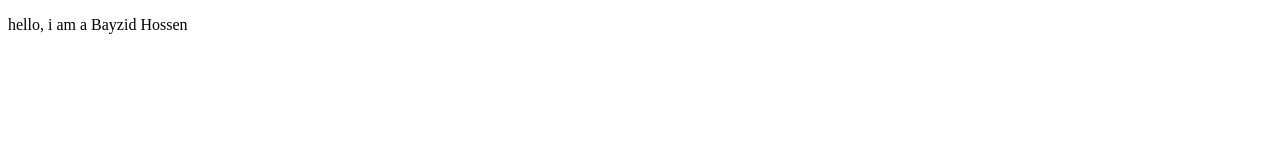
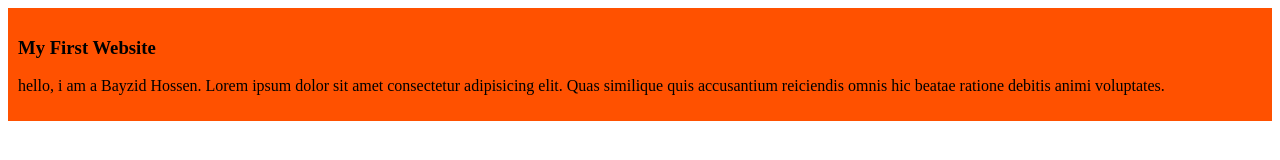
Before and after one commit to bayzidhossen123/my-simple-website, a plain HTML site: page index.html in a window 1280 px wide. Drawn offline with Linux system fonts and the light colour scheme.

Commit message:
added the frist blog

```diff
--- a/index.html
+++ b/index.html
@@ -4,8 +4,12 @@
     <meta charset="UTF-8">
     <meta name="viewport" content="width=device-width, initial-scale=1.0">
     <title>My Simple Website</title>
+    <link rel="stylesheet" href="styles/blog.css">
 </head>
 <body>
-    <p>hello, i am a Bayzid Hossen</p>
+    <div>
+        <h3>My First Website</h3>
+        <p>hello, i am a Bayzid Hossen. Lorem ipsum dolor sit amet consectetur adipisicing elit. Quas similique quis accusantium reiciendis omnis hic beatae ratione debitis animi voluptates.</p>
+    </div>
 </body>
 </html>
--- /dev/null
+++ b/styles/blog.css
@@ -0,0 +1,4 @@
+div{
+    background-color: rgb(255, 81, 0);
+    padding: 10px;
+}
```
